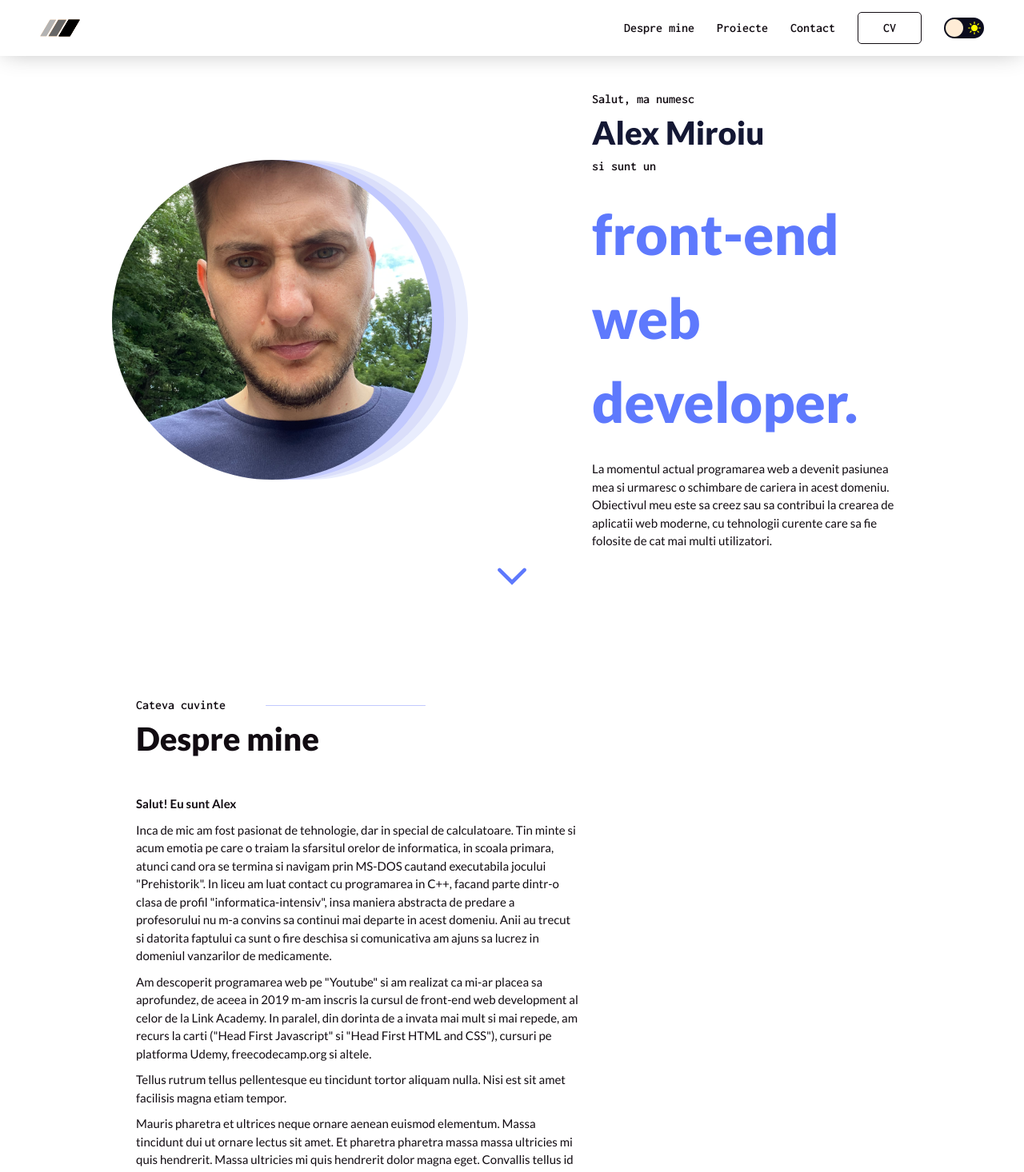
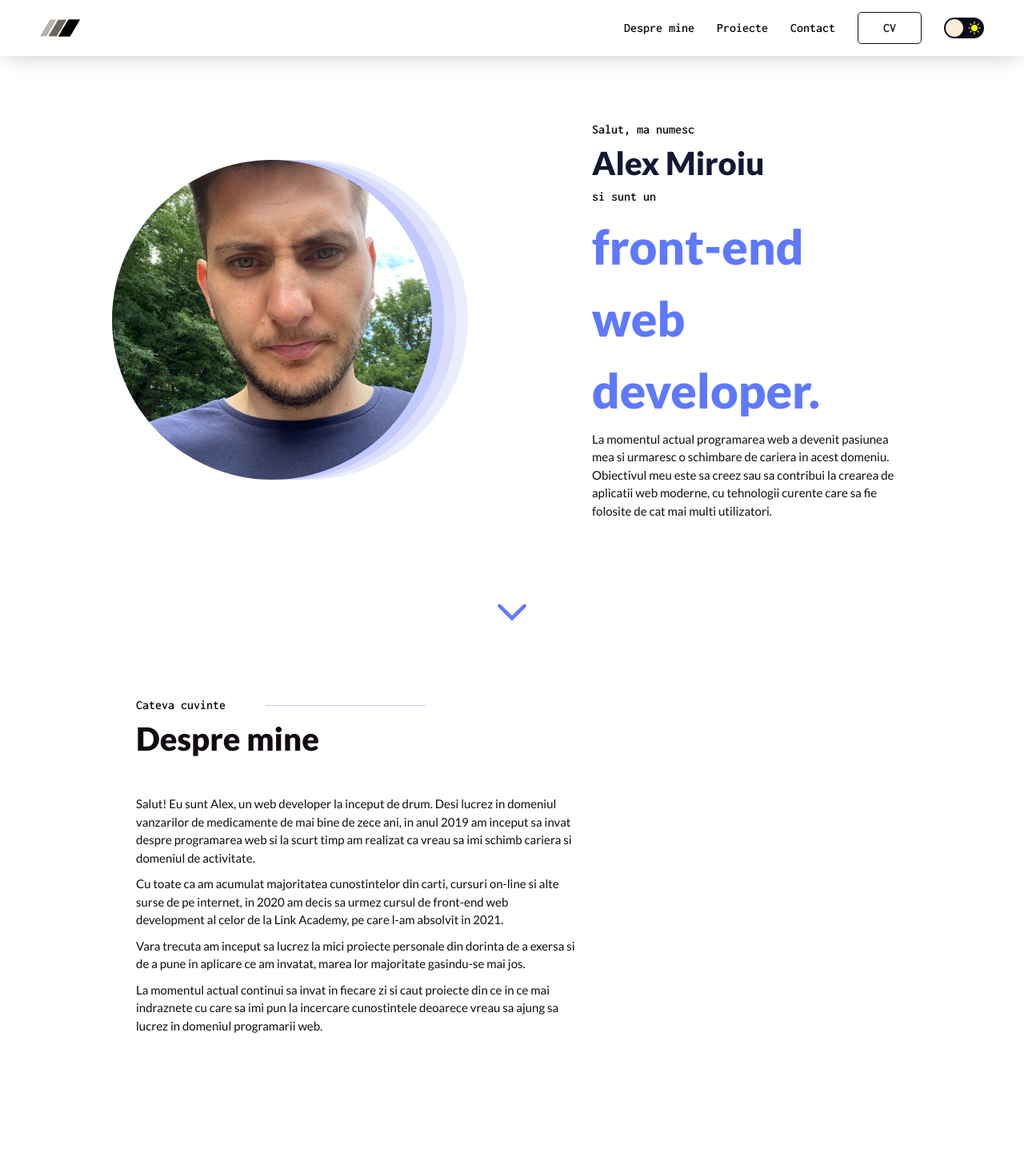
Before and after one commit to alexmiroiu/Proiecte, a React (Create React App) app in the folder portfolio-website/: page / in a window 1280 px wide. Shown: the top 1466 px of the page at 80% size. Built offline with nearby package versions, Linux system fonts and the light colour scheme.

Commit message:
adaugare descriere in sectiunea despre mine si imbunatatire responsivitate pentru macbook

```diff
--- a/portfolio-website/src/components/About.js
+++ b/portfolio-website/src/components/About.js
@@ -36,11 +36,10 @@ const About = React.forwardRef((props, ref) => {
             <p className={classes.preTitle1}><span className={classes.beforeSpan1}></span>Cateva cuvinte<span className={classes.afterSpan1}></span></p>
             <h2>Despre mine</h2>
             <div className={classes.details}>
-                <h4>Salut! Eu sunt Alex</h4>
-                <p>Inca de mic am fost pasionat de tehnologie, dar in special de calculatoare. Tin minte si acum emotia pe care o traiam la sfarsitul orelor de informatica, in scoala primara, atunci cand ora se termina si navigam prin MS-DOS cautand executabila jocului "Prehistorik". In liceu am luat contact cu programarea in C++, facand parte dintr-o clasa de profil "informatica-intensiv", insa maniera abstracta de predare a profesorului nu m-a convins sa continui mai departe in acest domeniu. Anii au trecut si datorita faptului ca sunt o fire deschisa si comunicativa am ajuns sa lucrez in domeniul vanzarilor de medicamente.</p>
-                <p>Am descoperit programarea web pe "Youtube" si am realizat ca mi-ar placea sa aprofundez, de aceea in 2019 m-am inscris la cursul de front-end web development al celor de la Link Academy. In paralel, din dorinta de a invata mai mult si mai repede, am recurs la carti ("Head First Javascript" si "Head First HTML and CSS"), cursuri pe platforma Udemy, freecodecamp.org si altele. </p>
-                <p>Tellus rutrum tellus pellentesque eu tincidunt tortor aliquam nulla. Nisi est sit amet facilisis magna etiam tempor.</p>
-                <p>Mauris pharetra et ultrices neque ornare aenean euismod elementum. Massa tincidunt dui ut ornare lectus sit amet. Et pharetra pharetra massa massa ultricies mi quis hendrerit. Massa ultricies mi quis hendrerit dolor magna eget. Convallis tellus id interdum velit laoreet id donec. Et pharetra pharetra massa massa ultricies mi. Dignissim diam quis enim lobortis scelerisque fermentum. Pellentesque massa placerat duis ultricies lacus sed.</p>
+                <p>Salut! Eu sunt Alex, un web developer la inceput de drum. Desi lucrez in domeniul vanzarilor de medicamente de mai bine de zece ani, in anul 2019 am inceput sa invat despre programarea web si la scurt timp am realizat ca vreau sa imi schimb cariera si domeniul de activitate.</p>
+                <p>Cu toate ca am acumulat majoritatea cunostintelor din carti, cursuri on-line si alte surse de pe internet, in 2020 am decis sa urmez cursul de front-end web development al celor de la Link Academy, pe care l-am absolvit in 2021.</p>
+                <p>Vara trecuta am inceput sa lucrez la mici proiecte personale din dorinta de a exersa si de a pune in aplicare ce am invatat, marea lor majoritate gasindu-se mai jos.</p>
+                <p>La momentul actual continui sa invat in fiecare zi si caut proiecte din ce in ce mai indraznete cu care sa imi pun la incercare cunostintele deoarece vreau sa ajung sa lucrez in domeniul programarii web. </p>
             </div>
         </div>
         <div className={classes.skills}>
--- a/portfolio-website/src/components/Hero.module.css
+++ b/portfolio-website/src/components/Hero.module.css
@@ -159,6 +159,27 @@
     margin-bottom: 3rem;
     fill: var(--neon-blue);
 
+}
+
+@media (min-width: 1200px) and (max-height: 900px) {
+    .heroInfo {
+        gap: .5rem;
+    }
+
+    .heroTitle {
+        font-size: 6rem;
+    }
+
+    .scroll {
+        margin-bottom: 2rem;
+    }
+    .scrollIconDark {
+    margin-bottom: 0;
+    }
+
+    .scrollIconLight {
+    margin-bottom: 0;
+    }
 }
 
 @media (min-width: 580px) and (max-width: 1000px) {
```
